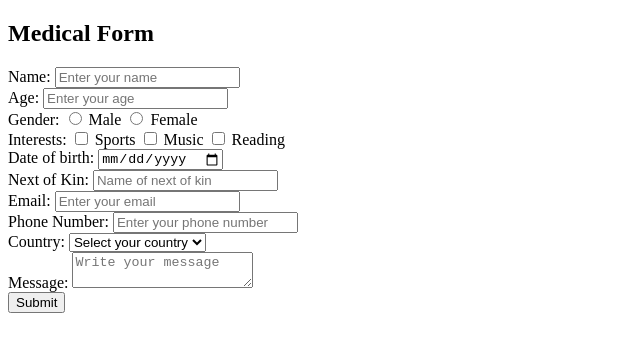
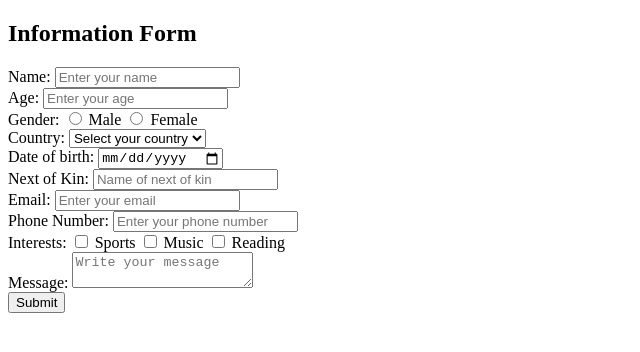
Before and after one commit to Yma-hope/software-intro, a plain HTML site: page Task-Two/index.html in a window 1280 px wide. Shown: the whole page, without its empty margins (0-640 px from the left). Drawn offline with Linux system fonts and the light colour scheme.

Commit message:
Task-Two

```diff
--- a/Task-Two/index.html
+++ b/Task-Two/index.html
@@ -3,11 +3,11 @@
 <head>
     <meta charset="UTF-8">
     <meta name="viewport" content="width=device-width, initial-scale=1.0">
-    <title>Medical Form</title>
+    <title>Information Form</title>
 </head>
 <body>
-    <!-- Creating a medical form -->
-    <h2>Medical Form</h2>
+    <!-- Creating a information form -->
+    <h2>Information Form</h2>
     <form action="/submit" method="POST">
         <label for="name">Name:</label>
         <input type="text" id="name" name="name" placeholder="Enter your name"><br>
@@ -19,6 +19,22 @@
         <input type="radio" id="female" name="gender" value="female">
         <label for="female">Female</label>
         <br>
+        <label for="country">Country:</label>
+        <select name="country" id="country">
+            <option value="disabled selected">Select your country</option>
+            <option value="kenya">Kenya</option>
+            <option value="uganda">Uganda</option>
+            <option value="jamaica">Jamaica</option>
+            <option value="south africa">South Africa</option>
+        </select><br>
+        <label for="date of birth">Date of birth:</label>
+        <input type="date" id="date of birth" name="date of birth" placeholder="dd/mm/yy"><br>
+        <label for="next of kin">Next of Kin:</label>
+        <input type="text" id="next of kin" name="next of kin" placeholder="Name of next of kin"><br>
+        <label for="email">Email:</label>
+        <input type="email" id="email" name="email" placeholder="Enter your email"><br>
+        <label for="phone number">Phone Number:</label>
+        <input type="tel" id="phone number" name="phone number" placeholder="Enter your phone number"><br>
         <label for="interests">Interests:</label>
         <input type="checkbox" id="sports" name="interests" value="sports">
         <label for="sports">Sports</label>
@@ -27,22 +43,6 @@
         <input type="checkbox" id="reading" name="interests" value="reading">
         <label for="reading">Reading</label>
         <br>
-        <label for="date of birth">Date of birth:</label>
-        <input type="date" id="date of birth" name="date of birth" placeholder="dd/mm/yy"><br>
-        <label for="next of kin">Next of Kin:</label>
-        <input type="text" id="next of kin" name="next of kin" placeholder="Name of next of kin"><br>
-        <label for="email">Email:</label>
-        <input type="email" id="email" name="email" placeholder="Enter your email"><br>
-        <label for="phone number">Phone Number:</label>
-        <input type="tel" id="phone number" name="phone number" placeholder="Enter your phone number"><br>
-        <label for="country">Country:</label>
-        <select name="country" id="country">
-            <option value="disabled selected">Select your country</option>
-            <option value="kenya">Kenya</option>
-            <option value="uganda">Uganda</option>
-            <option value="jamaica">Jamaica</option>
-            <option value="south africa">South Africa</option>
-        </select><br>
         <label for="message">Message:</label>
         <textarea name="message" id="message" placeholder="Write your message"></textarea><br>
         <button type="submit" value="Submit">Submit</button>
```
